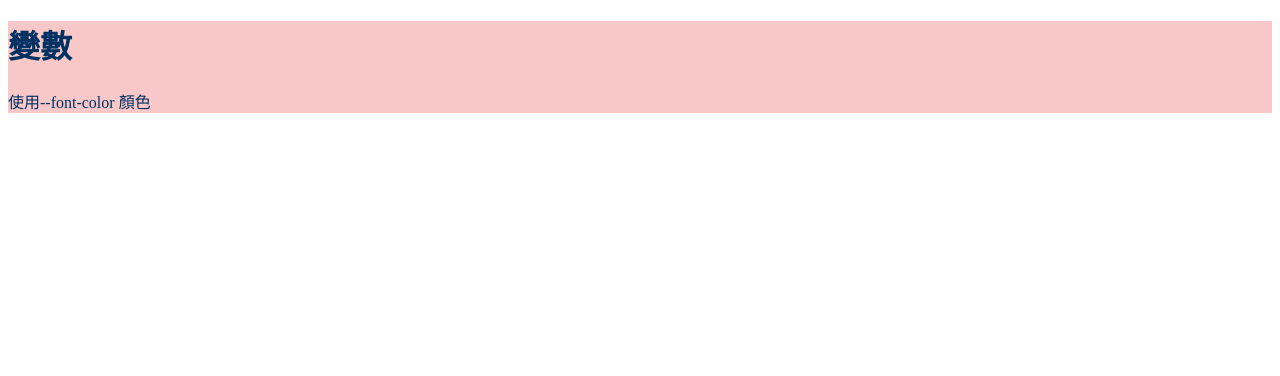
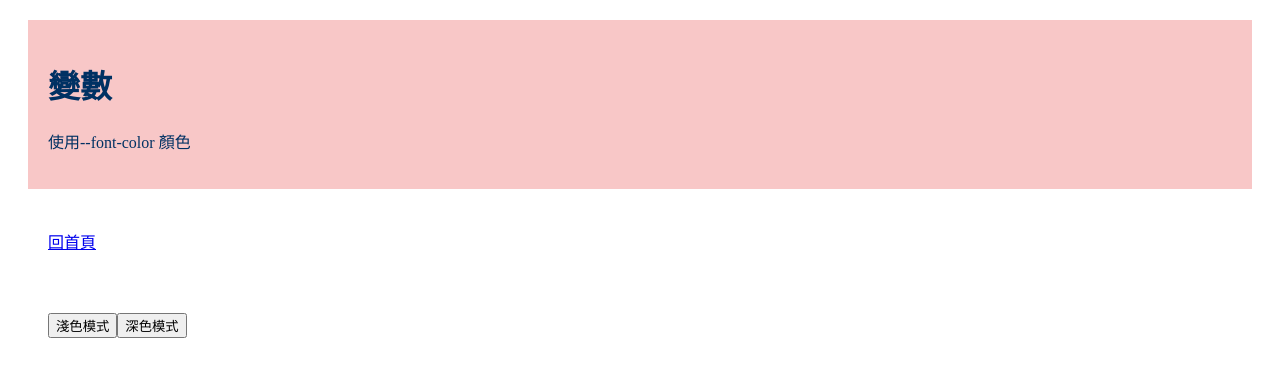
Before and after one commit to cloverhsc/introCSS, an Angular app: page /cssvar in a window 1280 px wide. Shown: the top 376 px of the page. Built offline with nearby package versions, Linux system fonts and the light colour scheme.

Commit message:
add change light or dark mode in css-var component

```diff
--- a/src/app/css-var/css-var.component.html
+++ b/src/app/css-var/css-var.component.html
@@ -3,5 +3,11 @@
   <p class="var-font-color">使用--font-color 顏色</p>
 </div>
 
-<!-- <button (click)="lightMode()">淺色模式</button>
-<button (click)="darkMode()">深色模式</button> -->
+<div>
+  <a routerLink="/">回首頁</a>
+</div>
+
+<div>
+  <button (click)="lightMode()">淺色模式</button>
+  <button (click)="darkMode()">深色模式</button>
+</div>
--- a/src/app/css-var/css-var.component.scss
+++ b/src/app/css-var/css-var.component.scss
@@ -5,3 +5,8 @@
 .var-bg-color {
   background-color: var(--bg-color);
 }
+
+div {
+  padding: 20px;
+  margin: 20px;
+}
--- a/src/app/css-var/css-var.component.ts
+++ b/src/app/css-var/css-var.component.ts
@@ -1,30 +1,31 @@
 import { Component, OnInit } from '@angular/core';
+import { RouterModule } from '@angular/router';
 
 @Component({
   selector: 'app-css-var',
   standalone: true,
-  imports: [],
+  imports: [RouterModule],
   templateUrl: './css-var.component.html',
   styleUrl: './css-var.component.scss'
 })
 export class CssVarComponent implements OnInit {
-  body = document.querySelector("body");
+  html = document.querySelector("html");
 
   ngOnInit(): void {
 
   }
 
   lightMode() {
-    if (this.body) {
-      this.body.classList.remove("dark");
-      this.body.classList.add("light");
+    if (this.html) {
+      this.html.classList.remove("dark");
+      this.html.classList.add("light");
     }
   }
 
   darkMode() {
-    if (this.body) {
-      this.body.classList.remove("light");
-      this.body.classList.add("dark");
+    if (this.html) {
+      this.html.classList.remove("light");
+      this.html.classList.add("dark");
     }
   }
 
--- a/src/styles.scss
+++ b/src/styles.scss
@@ -8,16 +8,28 @@
 
 // light mode variables
 @media (prefers-color-scheme: light) {
-  :root {
+  :root,
+  .light {
     --font-color: #003163;
     --bg-color: #f8c7c7;
+  }
+
+  .dark {
+    --font-color: #f8c7c7;
+    --bg-color: #003163;
   }
 }
 
 // dark mode variables
 @media (prefers-color-scheme: dark) {
-  :root {
+  :root,
+  .dark {
     --font-color: #f8c7c7;
     --bg-color: #003163;
   }
+
+  .light {
+    --font-color: #003163;
+    --bg-color: #f8c7c7;
+  }
 }
```
